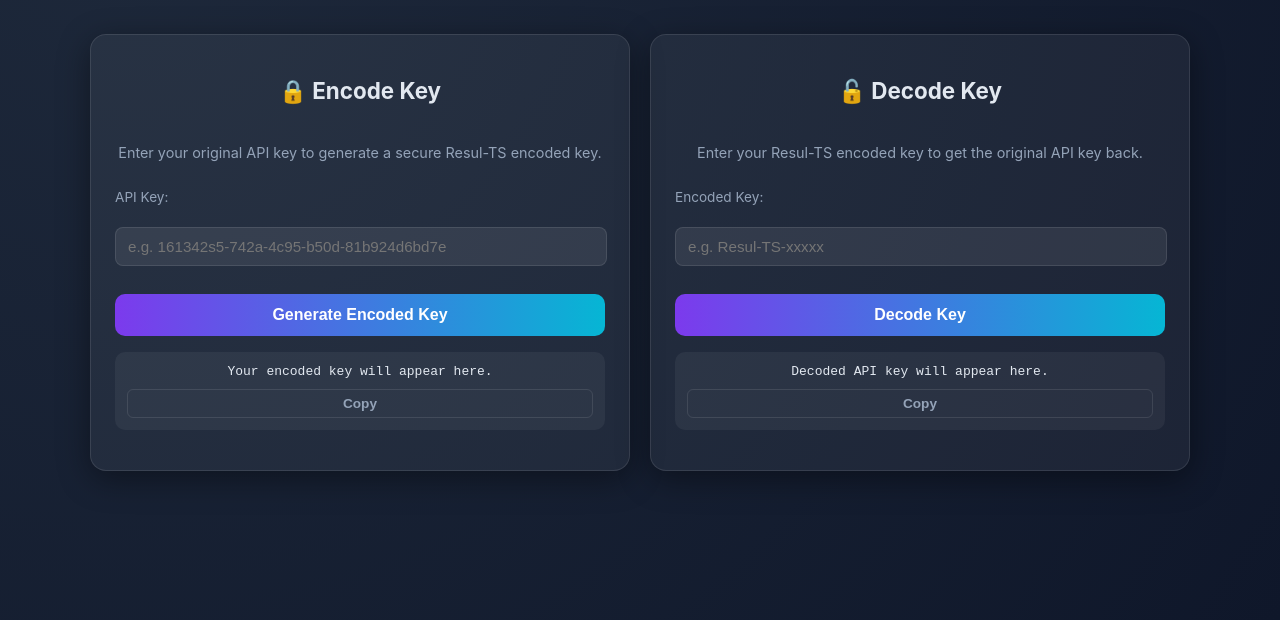
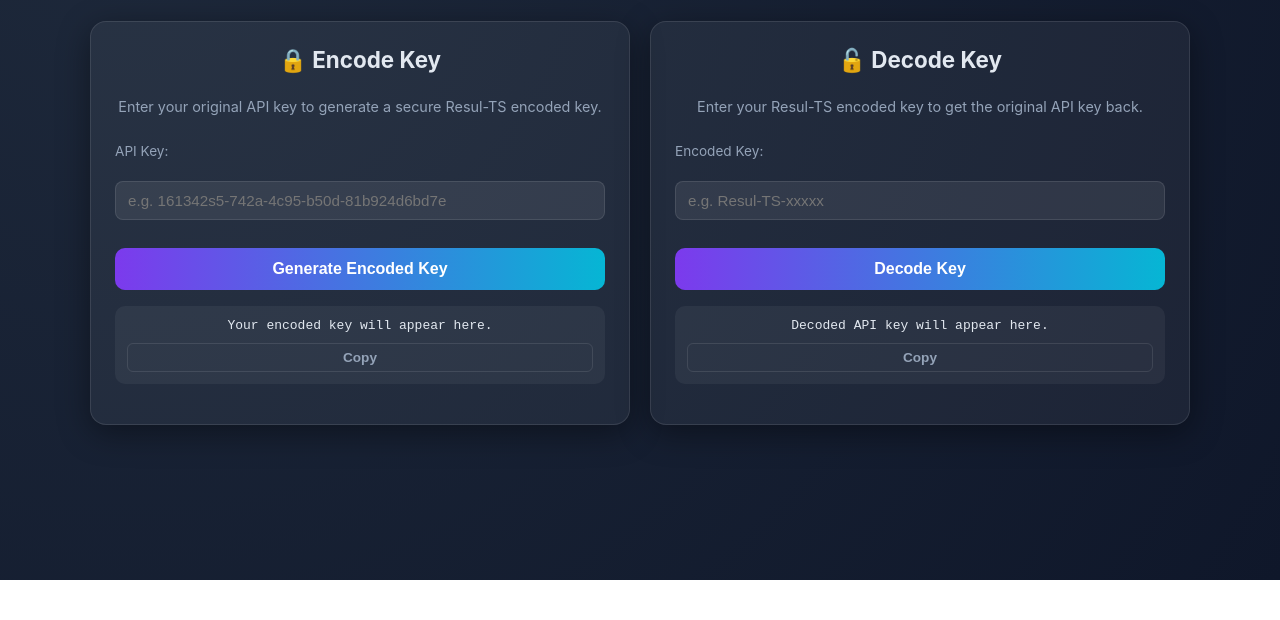
Before and after one commit to Dina-petrick/key-formatter, a plain HTML site: page index.html in a window 1280 px wide. Shown: the part 220-840 px from the top of the page. After the commit the page ends 800 px from the top, so only its background shows below. Drawn offline with Linux system fonts and the light colour scheme.

Commit message:
Update index.html

```diff
--- a/index.html
+++ b/index.html
@@ -5,6 +5,12 @@
   <meta name="viewport" content="width=device-width,initial-scale=1">
   <title>Resul-TS API Key Encoder / Decoder</title>
   <style>
+
+    *{
+      margin: 0;
+      padding: 0;
+      box-sizing: border-box;
+    }
     body {
       font-family: "Inter", sans-serif;
       background: radial-gradient(circle at 10% 10%, #1e293b, #0f172a);
@@ -68,7 +74,7 @@
     }
 
     input {
-      width: 95%;
+      width: 100%;
       padding: 10px 12px;
       border-radius: 8px;
       border: 1px solid rgba(255, 255, 255, 0.1);
```
